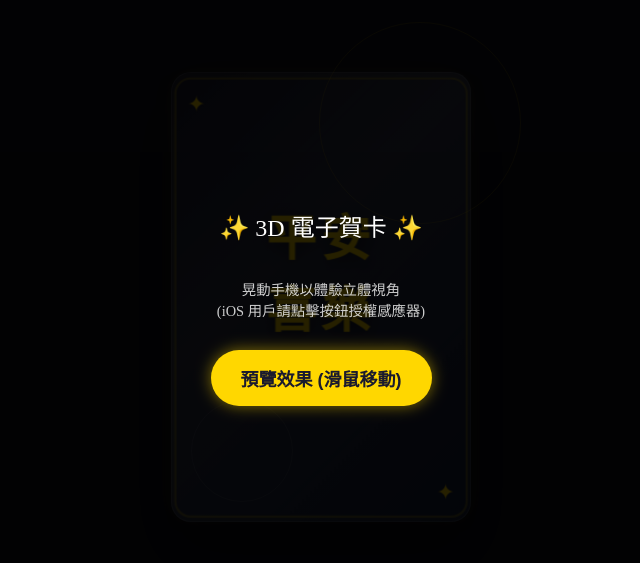
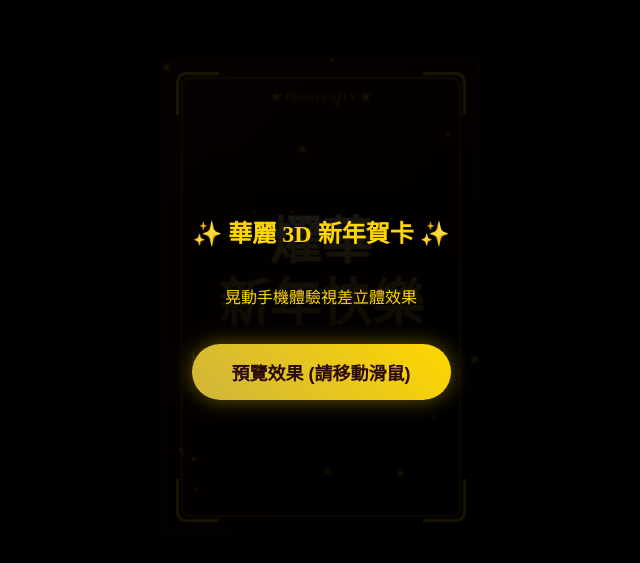
Before and after one commit to ilvs515047/aishare, a plain HTML site: page card.html in a window 1280 px wide. Shown: the part 103-666 px from the top of the page, without its empty margins (319-959 px from the left). Drawn offline with Linux system fonts and the light colour scheme.

Commit message:
Update card.html

```diff
--- a/card.html
+++ b/card.html
@@ -3,13 +3,15 @@
 <head>
     <meta charset="UTF-8">
     <meta name="viewport" content="width=device-width, initial-scale=1.0, maximum-scale=1.0, user-scalable=no">
-    <title>3D 重力感應賀卡</title>
+    <title>3D 重力感應賀卡 - 燿華新年</title>
     <style>
         :root {
-            --card-width: 300px;
-            --card-height: 450px;
-            --primary-color: #ffd700; /* 金色 */
-            --bg-gradient: linear-gradient(135deg, #1a1a2e 0%, #16213e 100%);
+            --card-width: 320px;
+            --card-height: 480px;
+            --primary-gold: #ffd700;
+            --secondary-gold: #cfb53b;
+            /* 華麗的深紅至暗夜黑漸層 */
+            --bg-gradient: linear-gradient(135deg, #4a0404 0%, #200101 50%, #000000 100%);
         }
 
         body {
@@ -20,50 +22,42 @@
             display: flex;
             justify-content: center;
             align-items: center;
-            background-color: #0f0f1a;
+            background-color: #050505;
+            background-image: radial-gradient(circle at center, #1a0505 0%, #000 100%);
             font-family: 'Noto Serif TC', serif;
             overflow: hidden;
-            perspective: 1000px; /* 3D 視角的關鍵 */
+            perspective: 1200px; /* 視角拉遠一點，讓層次感更明顯 */
         }
 
-        /* 權限按鈕遮罩 (iOS 需要) */
+        /* 權限按鈕遮罩 */
         #overlay {
             position: fixed;
             top: 0;
             left: 0;
             width: 100%;
             height: 100%;
-            background: rgba(0,0,0,0.85);
+            background: rgba(0,0,0,0.9);
             z-index: 9999;
             display: flex;
             flex-direction: column;
             justify-content: center;
             align-items: center;
-            color: white;
+            color: var(--primary-gold);
             text-align: center;
             transition: opacity 0.5s;
         }
 
-        #overlay h2 {
-            margin-bottom: 20px;
-            font-weight: normal;
-        }
-
         #start-btn {
-            padding: 15px 30px;
-            background: var(--primary-color);
-            color: #1a1a2e;
+            padding: 15px 40px;
+            background: linear-gradient(45deg, var(--secondary-gold), var(--primary-gold));
+            color: #2b0a0a;
             border: none;
-            border-radius: 30px;
+            border-radius: 50px;
             font-size: 18px;
             font-weight: bold;
             cursor: pointer;
-            box-shadow: 0 0 15px rgba(255, 215, 0, 0.5);
-            transition: transform 0.2s;
-        }
-
-        #start-btn:active {
-            transform: scale(0.95);
+            box-shadow: 0 0 20px rgba(255, 215, 0, 0.4);
+            margin-top: 20px;
         }
 
         /* 卡片容器 */
@@ -71,8 +65,8 @@
             width: var(--card-width);
             height: var(--card-height);
             position: relative;
-            transform-style: preserve-3d; /* 讓子元素保持 3D 空間 */
-            transition: transform 0.1s ease-out; /* 平滑過渡 */
+            transform-style: preserve-3d;
+            transition: transform 0.1s ease-out;
         }
 
         /* 卡片本體 */
@@ -82,13 +76,14 @@
             position: absolute;
             background: var(--bg-gradient);
             border-radius: 20px;
+            /* 多重陰影增加厚度感 */
             box-shadow:
-                0 30px 60px rgba(0,0,0,0.5),
-                0 0 0 1px rgba(255, 255, 255, 0.1) inset;
+                0 30px 50px rgba(0,0,0,0.8),
+                0 0 0 2px rgba(255, 215, 0, 0.1) inset;
             transform-style: preserve-3d;
         }
 
-        /* 裝飾層 - 通用樣式 */
+        /* 通用層級設定 */
         .layer {
             position: absolute;
             top: 0;
@@ -103,56 +98,111 @@
             pointer-events: none;
         }
 
-        /* 背景層 (最遠) */
-        .layer.bg {
-            transform: translateZ(-50px) scale(0.9);
+        /* --- 各層詳細設定 (Z軸深度不同) --- */
+
+        /* 1. 深背景層：星光與遠景 */
+        .layer.deep-bg {
+            transform: translateZ(-60px) scale(0.9);
+            opacity: 0.6;
+        }
+
+        /* 2. 背景裝飾層：幾何圖形 */
+        .layer.back-deco {
+            transform: translateZ(-30px);
+        }
+
+        .deco-ring {
+            position: absolute;
+            border: 1px dashed rgba(255, 215, 0, 0.2);
+            border-radius: 50%;
+            animation: spin 60s linear infinite;
+        }
+
+        /* 3. 文字層：主要訊息 */
+        .layer.text {
+            transform: translateZ(40px);
+            z-index: 10;
+        }
+
+        .greeting-container {
+            text-align: center;
+            /* 文字邊框光暈 */
+            padding: 20px;
+            background: rgba(0, 0, 0, 0.2);
+            border: 1px solid rgba(255, 215, 0, 0.1);
+            backdrop-filter: blur(2px);
+            border-radius: 10px;
+            box-shadow: 0 10px 30px rgba(0,0,0,0.3);
+        }
+
+        .greeting-main {
+            font-size: 3.2rem;
+            margin: 0;
+            font-weight: 900;
+            line-height: 1.2;
+            /* 燙金字體效果 */
+            background: linear-gradient(to bottom, #fff5c3 0%, #dbb055 40%, #a07218 100%);
+            -webkit-background-clip: text;
+            -webkit-text-fill-color: transparent;
+            /* 備用陰影 */
+            filter: drop-shadow(0 4px 6px rgba(0,0,0,0.5));
+        }
+
+        .greeting-sub {
+            color: #e0e0e0;
+            font-size: 1rem;
+            margin-top: 15px;
+            letter-spacing: 4px;
+            font-family: sans-serif;
+            text-transform: uppercase;
+        }
+
+        /* 4. 懸浮層：金粉與碎片 */
+        .layer.particles {
+            transform: translateZ(80px);
+        }
+
+        .gold-speck {
+            position: absolute;
+            background: var(--primary-gold);
+            border-radius: 50%;
+            box-shadow: 0 0 5px var(--primary-gold);
             opacity: 0.8;
         }
 
-        .star {
-            position: absolute;
-            background: white;
-            border-radius: 50%;
-            animation: twinkle 2s infinite ease-in-out;
+        /* 5. 外框層：最上層裝飾 */
+        .layer.frame {
+            transform: translateZ(100px);
+            pointer-events: none;
         }
 
-        /* 中景層 (文字) */
-        .layer.mid {
-            transform: translateZ(30px);
+        .border-deco {
+            position: absolute;
+            top: 20px;
+            left: 20px;
+            right: 20px;
+            bottom: 20px;
+            border: 2px solid rgba(255, 215, 0, 0.4);
+            border-radius: 10px;
+            box-shadow: 0 0 15px rgba(255, 215, 0, 0.1);
         }
 
-        .greeting {
-            color: var(--primary-color);
-            font-size: 3rem;
-            margin: 0;
-            text-shadow: 0 5px 15px rgba(0,0,0,0.5);
-            font-weight: bold;
-            letter-spacing: 5px;
-            text-align: center;
+        .corner {
+            position: absolute;
+            width: 40px;
+            height: 40px;
+            border-color: var(--primary-gold);
+            border-style: solid;
+            transition: all 0.3s;
         }
 
-        .sub-greeting {
-            color: #fff;
-            font-size: 1.2rem;
-            margin-top: 10px;
-            letter-spacing: 2px;
-            opacity: 0.9;
-        }
+        /* 四角裝飾 */
+        .corner.tl { top: 15px; left: 15px; border-width: 3px 0 0 3px; border-radius: 10px 0 0 0; }
+        .corner.tr { top: 15px; right: 15px; border-width: 3px 3px 0 0; border-radius: 0 10px 0 0; }
+        .corner.bl { bottom: 15px; left: 15px; border-width: 0 0 3px 3px; border-radius: 0 0 0 10px; }
+        .corner.br { bottom: 15px; right: 15px; border-width: 0 3px 3px 0; border-radius: 0 0 10px 0; }
 
-        /* 前景層 (裝飾框與漂浮物) */
-        .layer.front {
-            transform: translateZ(80px);
-            border: 2px solid rgba(255, 215, 0, 0.3);
-            border-radius: 15px;
-            box-sizing: border-box;
-            width: 90%;
-            height: 90%;
-            top: 5%;
-            left: 5%;
-            box-shadow: 0 0 20px rgba(255, 215, 0, 0.1);
-        }
-
-        /* 光澤層 (模擬反光) */
+        /* 光澤層 */
         .shine {
             position: absolute;
             top: 0;
@@ -160,176 +210,187 @@
             width: 100%;
             height: 100%;
             background: linear-gradient(
-                135deg,
-                rgba(255,255,255,0) 0%,
-                rgba(255,255,255,0.1) 40%,
-                rgba(255,255,255,0) 100%
+                120deg,
+                rgba(255,255,255,0) 30%,
+                rgba(255,255,255,0.15) 50%,
+                rgba(255,255,255,0) 70%
             );
-            border-radius: 20px;
-            transform: translateZ(1px); /* 貼在卡片表面 */
-            z-index: 10;
+            transform: translateZ(1px);
+            z-index: 20;
+            mix-blend-mode: overlay;
         }
 
-        /* 動畫 */
-        @keyframes twinkle {
-            0%, 100% { opacity: 0.3; transform: scale(1); }
-            50% { opacity: 1; transform: scale(1.2); }
+        @keyframes spin {
+            from { transform: rotate(0deg); }
+            to { transform: rotate(360deg); }
         }
 
-        /* 裝飾圖形 */
-        .circle-deco {
-            position: absolute;
-            border-radius: 50%;
-            border: 1px solid rgba(255, 215, 0, 0.2);
+        @keyframes float {
+            0%, 100% { transform: translateY(0); }
+            50% { transform: translateY(-10px); }
         }
+
     </style>
 </head>
 <body>
 
-    <!-- iOS 權限遮罩 -->
     <div id="overlay">
-        <h2>✨ 3D 電子賀卡 ✨</h2>
-        <p style="margin-bottom: 30px; opacity: 0.8; font-size: 0.9rem;">
-            晃動手機以體驗立體視角<br>
-            (iOS 用戶請點擊按鈕授權感應器)
-        </p>
+        <h2>✨ 華麗 3D 新年賀卡 ✨</h2>
+        <p>晃動手機體驗視差立體效果</p>
         <button id="start-btn">開啟賀卡</button>
     </div>
 
-    <!-- 卡片主體 -->
     <div class="card-container" id="cardContainer">
-        <div class="card">
+        <div class="card" id="card">
 
-            <!-- 反光層 -->
             <div class="shine"></div>
 
-            <!-- 背景層：星星 -->
-            <div class="layer bg" id="starLayer">
-                <!-- 星星會由 JS 動態生成 -->
+            <!-- Layer 1: 背景星空 -->
+            <div class="layer deep-bg" id="starLayer"></div>
+
+            <!-- Layer 2: 旋轉紋飾 -->
+            <div class="layer back-deco">
+                <div class="deco-ring" style="width: 250px; height: 250px; border-width: 1px; opacity: 0.3;"></div>
+                <div class="deco-ring" style="width: 180px; height: 180px; border-width: 2px; opacity: 0.2; animation-direction: reverse; animation-duration: 40s;"></div>
             </div>
 
-            <!-- 裝飾圓圈 (位於背景和文字之間) -->
-            <div class="layer" style="transform: translateZ(0px);">
-                <div class="circle-deco" style="width: 200px; height: 200px; top: -50px; right: -50px;"></div>
-                <div class="circle-deco" style="width: 100px; height: 100px; bottom: 20px; left: 20px; border-color: rgba(255,255,255,0.1);"></div>
+            <!-- Layer 3: 主文字 -->
+            <div class="layer text">
+                <div class="greeting-container">
+                    <h1 class="greeting-main" id="greetingText">燿華<br>新年快樂</h1>
+                    <p class="greeting-sub">Happy New Year 2025</p>
+                </div>
             </div>
 
-            <!-- 中景層：文字內容 -->
-            <div class="layer mid">
-                <h1 class="greeting">平安<br>喜樂</h1>
-                <p class="sub-greeting">Best Wishes For You</p>
+            <!-- Layer 4: 懸浮金粉 -->
+            <div class="layer particles" id="particleLayer"></div>
+
+            <!-- Layer 5: 邊框與裝飾 -->
+            <div class="layer frame">
+                <div class="border-deco"></div>
+                <div class="corner tl"></div>
+                <div class="corner tr"></div>
+                <div class="corner bl"></div>
+                <div class="corner br"></div>
+
+                <!-- 額外的印章或裝飾字 -->
+                <div style="position: absolute; top: 30px; left: 0; width: 100%; text-align: center; color: var(--primary-gold); font-size: 12px; opacity: 0.8;">★ PROSPERITY ★</div>
             </div>
 
-            <!-- 前景層：邊框與懸浮裝飾 -->
-            <div class="layer front">
-                <!-- 這裡可以放更多前景圖片或 SVG -->
-                <div style="position: absolute; bottom: 10px; right: 10px; font-size: 20px; color: gold;">✦</div>
-                <div style="position: absolute; top: 10px; left: 10px; font-size: 20px; color: gold;">✦</div>
-            </div>
         </div>
     </div>
 
     <script>
         const cardContainer = document.getElementById('cardContainer');
+        const card = document.getElementById('card');
         const overlay = document.getElementById('overlay');
         const startBtn = document.getElementById('start-btn');
         const starLayer = document.getElementById('starLayer');
+        const particleLayer = document.getElementById('particleLayer');
+        const greetingText = document.getElementById('greetingText');
 
         // 生成背景星星
-        for(let i=0; i<30; i++) {
+        for(let i=0; i<40; i++) {
             let star = document.createElement('div');
-            star.className = 'star';
-            star.style.width = Math.random() * 3 + 'px';
+            star.style.position = 'absolute';
+            star.style.background = '#fff';
+            star.style.borderRadius = '50%';
+            star.style.width = Math.random() * 2 + 'px';
             star.style.height = star.style.width;
             star.style.top = Math.random() * 100 + '%';
             star.style.left = Math.random() * 100 + '%';
-            star.style.animationDelay = Math.random() * 2 + 's';
+            star.style.opacity = Math.random() * 0.7;
             starLayer.appendChild(star);
         }
 
-        // 處理視角移動的核心函數
+        // 生成前景金粉 (比較大顆，離鏡頭近)
+        for(let i=0; i<15; i++) {
+            let speck = document.createElement('div');
+            speck.className = 'gold-speck';
+            let size = Math.random() * 4 + 2;
+            speck.style.width = size + 'px';
+            speck.style.height = size + 'px';
+            speck.style.top = Math.random() * 100 + '%';
+            speck.style.left = Math.random() * 100 + '%';
+            // 隨機動畫
+            speck.style.animation = `float ${Math.random() * 3 + 2}s infinite ease-in-out`;
+            speck.style.animationDelay = Math.random() * 2 + 's';
+            particleLayer.appendChild(speck);
+        }
+
         function handleMove(x, y) {
-            // 限制最大旋轉角度，避免翻轉過度
-            const maxRotate = 25;
+            const maxRotate = 20;
 
-            // 將輸入值限制在範圍內並反轉係數以符合自然視角
-            // x (Beta) 控制 X 軸旋轉 (上下傾斜)
-            // y (Gamma) 控制 Y 軸旋轉 (左右傾斜)
-
-            let rotateX = -x; // 根據習慣可能需要正負反轉
+            // 限制旋轉角度
+            let rotateX = -x;
             let rotateY = y;
-
-            // 限制數值範圍
             rotateX = Math.max(-maxRotate, Math.min(maxRotate, rotateX));
             rotateY = Math.max(-maxRotate, Math.min(maxRotate, rotateY));
 
-            // 套用 CSS 變形
+            // 1. 卡片整體 3D 旋轉
             cardContainer.style.transform = `rotateX(${rotateX}deg) rotateY(${rotateY}deg)`;
+
+            // 2. 動態光影效果 (Dynamic Lighting)
+            // 計算陰影偏移：光線假設來自左上方，所以陰影往相反方向跑
+            // 這裡我們讓陰影隨手機傾斜而移動，增加立體感
+            const shadowX = rotateY * 1.5; // 左右傾斜影響水平陰影
+            const shadowY = -rotateX * 1.5; // 上下傾斜影響垂直陰影
+
+            // 應用到文字陰影 (讓文字看起來浮起來)
+            // 注意：drop-shadow 效果比 text-shadow 更好處理透明背景
+            greetingText.style.filter = `drop-shadow(${shadowX}px ${shadowY}px 4px rgba(0,0,0,0.6))`;
+
+            // 應用到卡片本體陰影
+            card.style.boxShadow = `
+                ${-shadowX}px ${-shadowY}px 30px rgba(0,0,0,0.5),
+                0 0 0 2px rgba(255, 215, 0, 0.1) inset
+            `;
         }
 
-        // 1. 電腦版滑鼠事件 (測試用)
+        // PC 預覽
         document.addEventListener('mousemove', (e) => {
-            // 計算滑鼠相對於螢幕中心的百分比 (-1 到 1)
             const x = (e.clientX / window.innerWidth - 0.5) * 2;
             const y = (e.clientY / window.innerHeight - 0.5) * 2;
-
-            // 轉換成角度 (電腦版靈敏度調低一點)
             handleMove(y * 20, x * 20);
         });
 
-        // 2. 手機版重力感應初始化
+        // 手機感應器
         function initSensor() {
-            // 隱藏遮罩
             overlay.style.opacity = '0';
             setTimeout(() => overlay.remove(), 500);
 
-            // 檢查是否是 iOS 13+ 需要權限
             if (typeof DeviceOrientationEvent.requestPermission === 'function') {
                 DeviceOrientationEvent.requestPermission()
                     .then(permissionState => {
                         if (permissionState === 'granted') {
                             window.addEventListener('deviceorientation', handleOrientation);
                         } else {
-                            alert('需要感應器權限才能顯示 3D 效果喔！');
+                            alert('需要權限才能展現華麗特效喔！');
                         }
                     })
                     .catch(console.error);
             } else {
-                // 非 iOS 13+ 或 Android，直接監聽
                 window.addEventListener('deviceorientation', handleOrientation);
             }
         }
 
-        // 處理重力感應數據
         function handleOrientation(event) {
-            // beta: 前後傾斜 (-180 到 180)
-            // gamma: 左右傾斜 (-90 到 90)
             let x = event.beta;
             let y = event.gamma;
 
-            // 校正起始角度 (因為拿起手機時通常是傾斜的)
-            // 這裡做簡單處理：假設使用者以 45 度角拿著手機
+            // 校正與限制
             if (x > 90) x = 90;
             if (x < -90) x = -90;
 
-            // 這裡將 beta 減去一個基礎值(例如 45度)，讓直立觀看時較為正中
-            // 但為了通用性，直接使用相對值，限制在 -30 ~ 30 範圍內視覺效果較好
-
-            // 將數據平滑化或限制範圍
-            // 我們希望當手機平放或直立時有些微動態
-            // 這裡簡單將 gamma 映射到 Y 軸旋轉，beta 映射到 X 軸
-
+            // 調整靈敏度
             handleMove(x - 45, y);
         }
 
-        // 點擊按鈕開始
         startBtn.addEventListener('click', initSensor);
 
-        // 如果是電腦瀏覽，也可以點擊關閉遮罩
         if(!/Mobi|Android/i.test(navigator.userAgent)) {
-            startBtn.innerHTML = "預覽效果 (滑鼠移動)";
+            startBtn.innerHTML = "預覽效果 (請移動滑鼠)";
         }
-
     </script>
 </body>
 </html>
```
